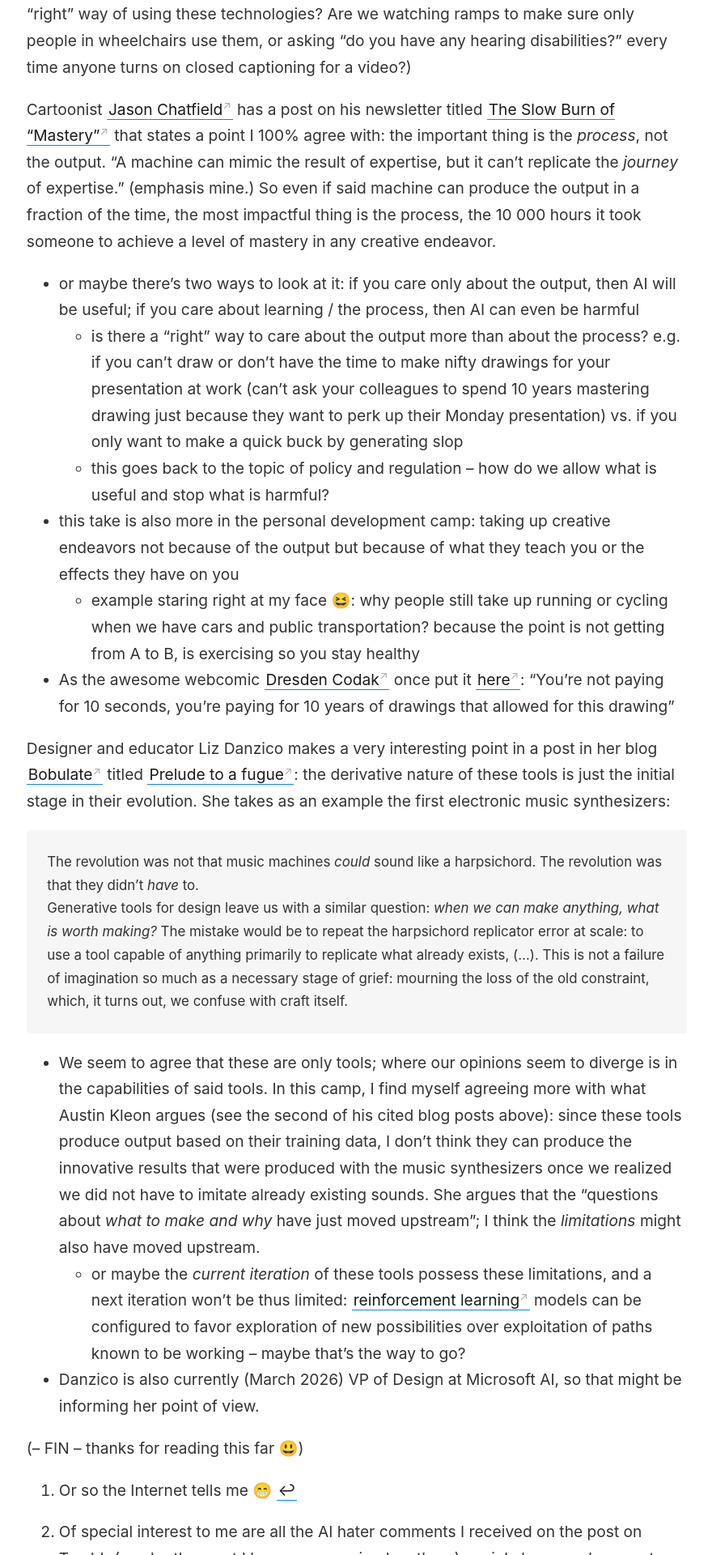
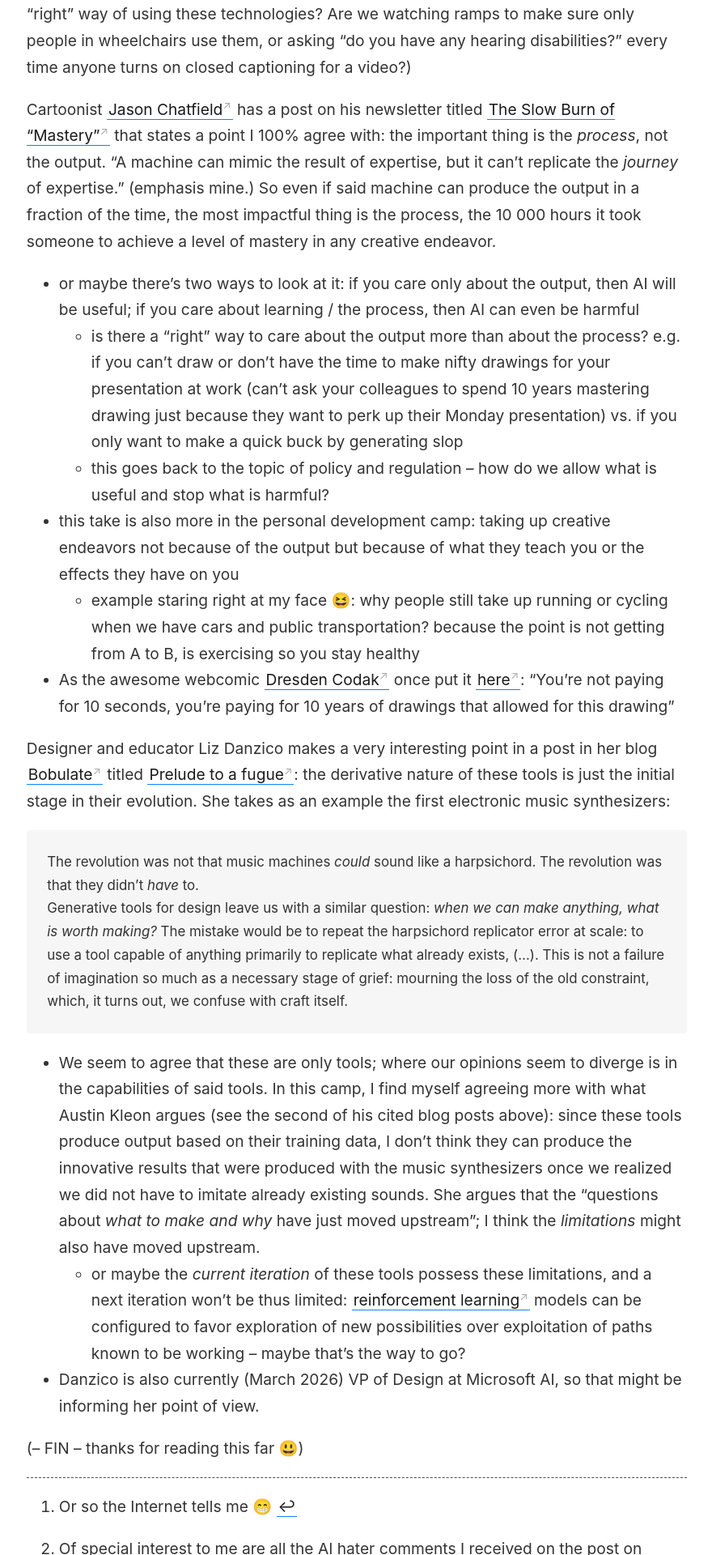
Before and after one commit to ricardochavezt/ricardochavezt.com, a Jekyll site: the page built from _notes/AI - the software engineer vs. the artist.md, in a window 1280 px wide. Shown: the part 4480-6400 px from the top of the page at 81% size, without its empty margins (44-924 px from the left). Built offline with Jekyll 4.4.1, drawn with Linux system fonts in a browser that asks for light colours.

Commit message:
Adjusting style for footnote section in notes

```diff
--- a/_sass/_style.scss
+++ b/_sass/_style.scss
@@ -462,6 +462,10 @@ nav.garden-nav {
       }
     }
   }
+
+  .footnotes {
+    border-top: 1px dashed $color-subtext;
+  }
 }
 
 .backlink-box {
```
